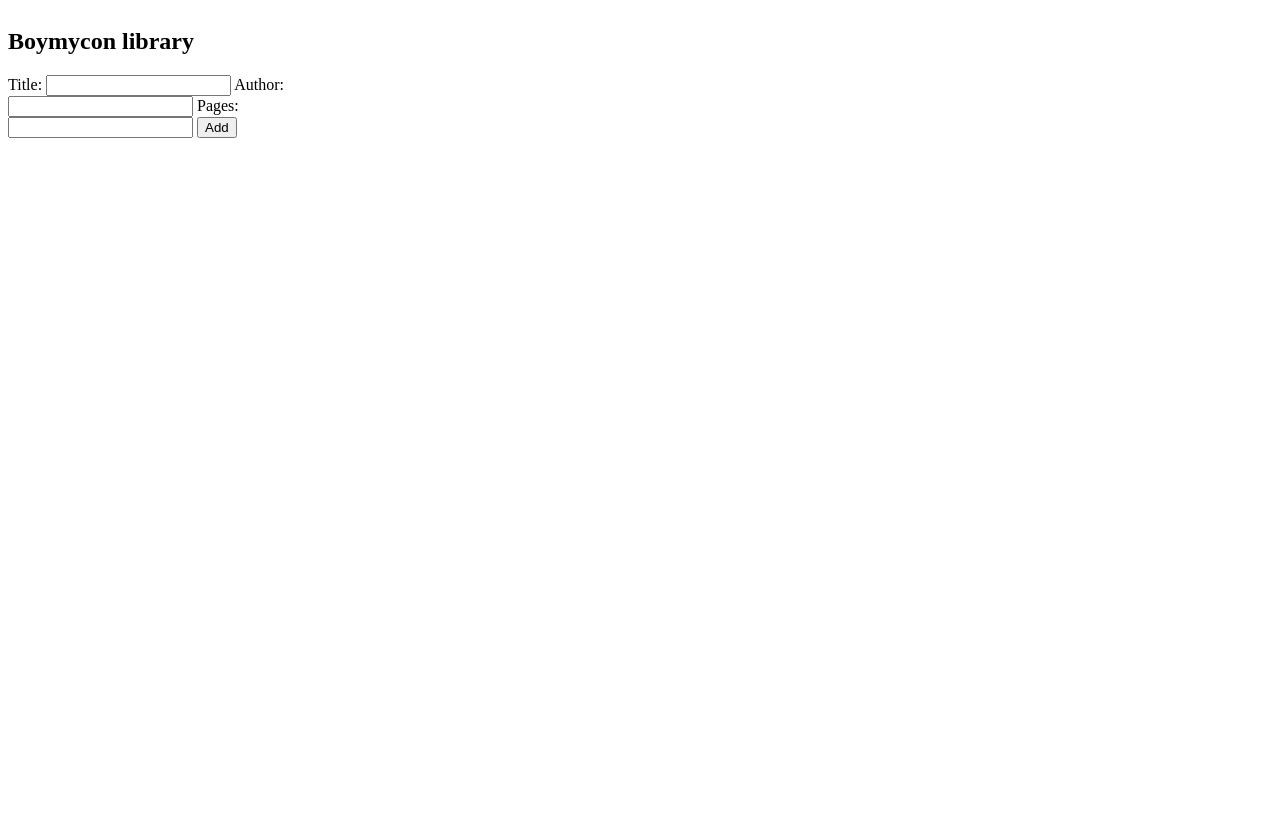
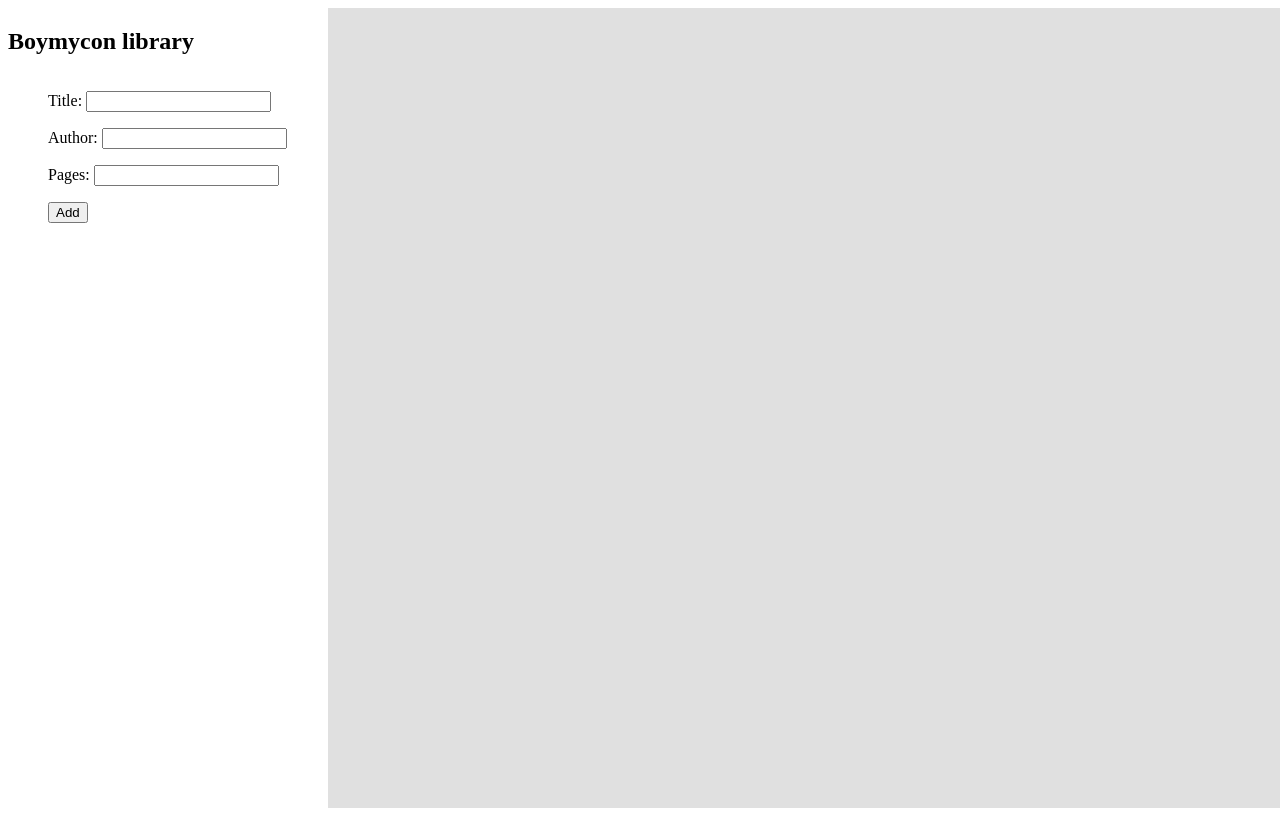
Before and after one commit to hoangvu2002/library-project, a plain HTML site: page index.html in a window 1280 px wide. Drawn offline with Linux system fonts and the light colour scheme.

Commit message:
Add basic styling

```diff
--- a/index.html
+++ b/index.html
@@ -11,13 +11,21 @@
         <div class="info">
             <h2>Boymycon library</h2>
             <form action="" method="post">
+                <ul>
+                    <li>
                         <label for="title">Title:</label>
                         <input type="text" name="title" id="title">
+                    </li>
+                    <li>
                         <label for="author">Author:</label>
                         <input type="text" name="author" id="author">
+                    </li>
+                    <li>
                         <label for="pages">Pages:</label>
                         <input type="number" name="pages" id="pages">
-                <button type="submit">Add</button>
+                    </li>
+                    <li><button type="submit">Add</button></li>
+                </ul>
             </form>
         </div>
         <div class="display">
--- a/style.css
+++ b/style.css
@@ -11,6 +11,15 @@
     flex-direction: column;
 }
 
+.info ul {
+    list-style-type: none;
+}
+
+ul > li + li {
+    margin-top: 1em;
+}
+
 .display {
     flex: 3;
+    background-color: #e0e0e0;
 }
```
Lines whose indentation alone changed are shown as unchanged.
